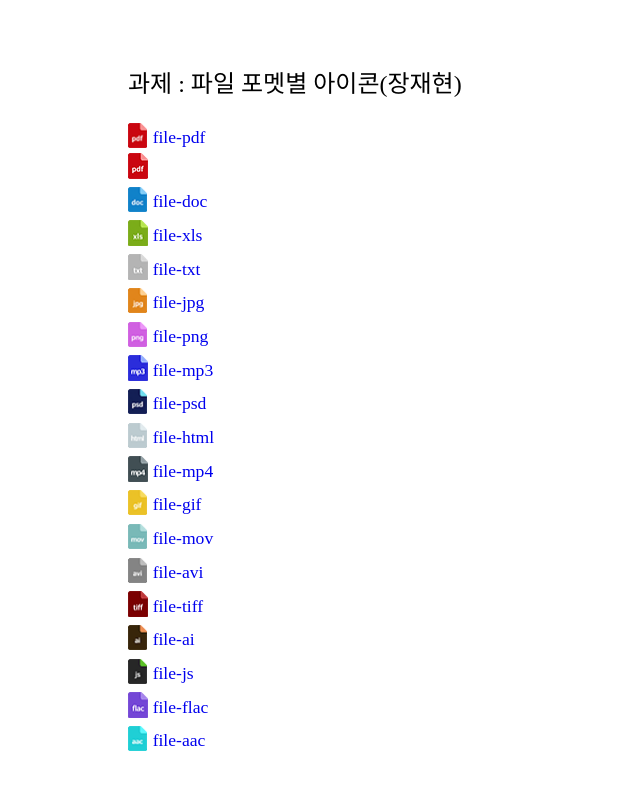
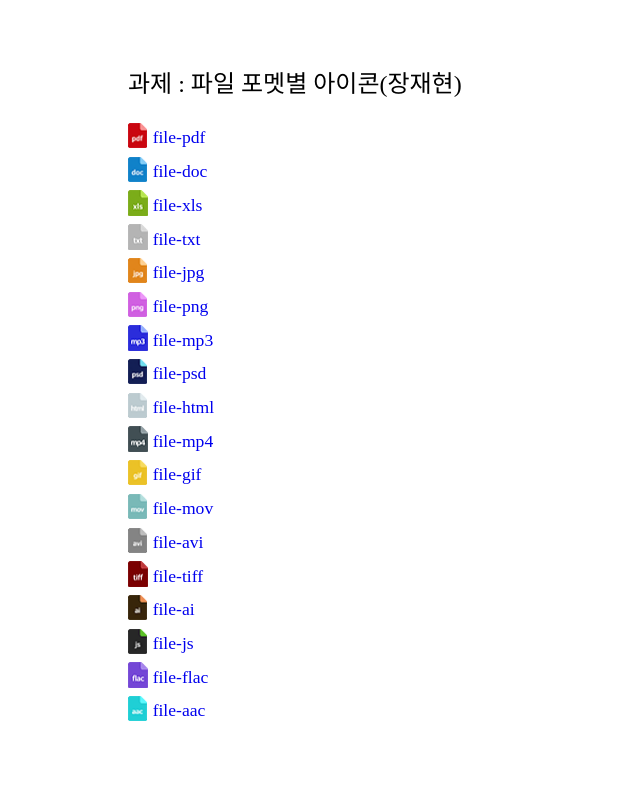
Before and after one commit to changjhyun/FDS_Assignment, a plain HTML site: page 01-file-format-icons/index.html in a window 1280 px wide. Shown: the whole page, without its empty margins (0-640 px from the left). Drawn offline with Linux system fonts and the light colour scheme.

Commit message:
테스트 소스코드 삭제

```diff
--- a/01-file-format-icons/index.html
+++ b/01-file-format-icons/index.html
@@ -12,7 +12,6 @@
     <h2 class="file-format-title">과제 : 파일 포멧별 아이콘(장재현)</h2>
       <ul class="file-list">
         <li class="file-item"><a href="resources/file.pdf"> file-pdf</a></li>
-        <img src="images/pdf.png" alt="">
         <li class="file-item"><a href="resources/file.doc"> file-doc</a></li>
         <li class="file-item"><a href="resources/file.xls"> file-xls</a></li>
         <li class="file-item"><a href="resources/file.txt"> file-txt</a></li>
```
